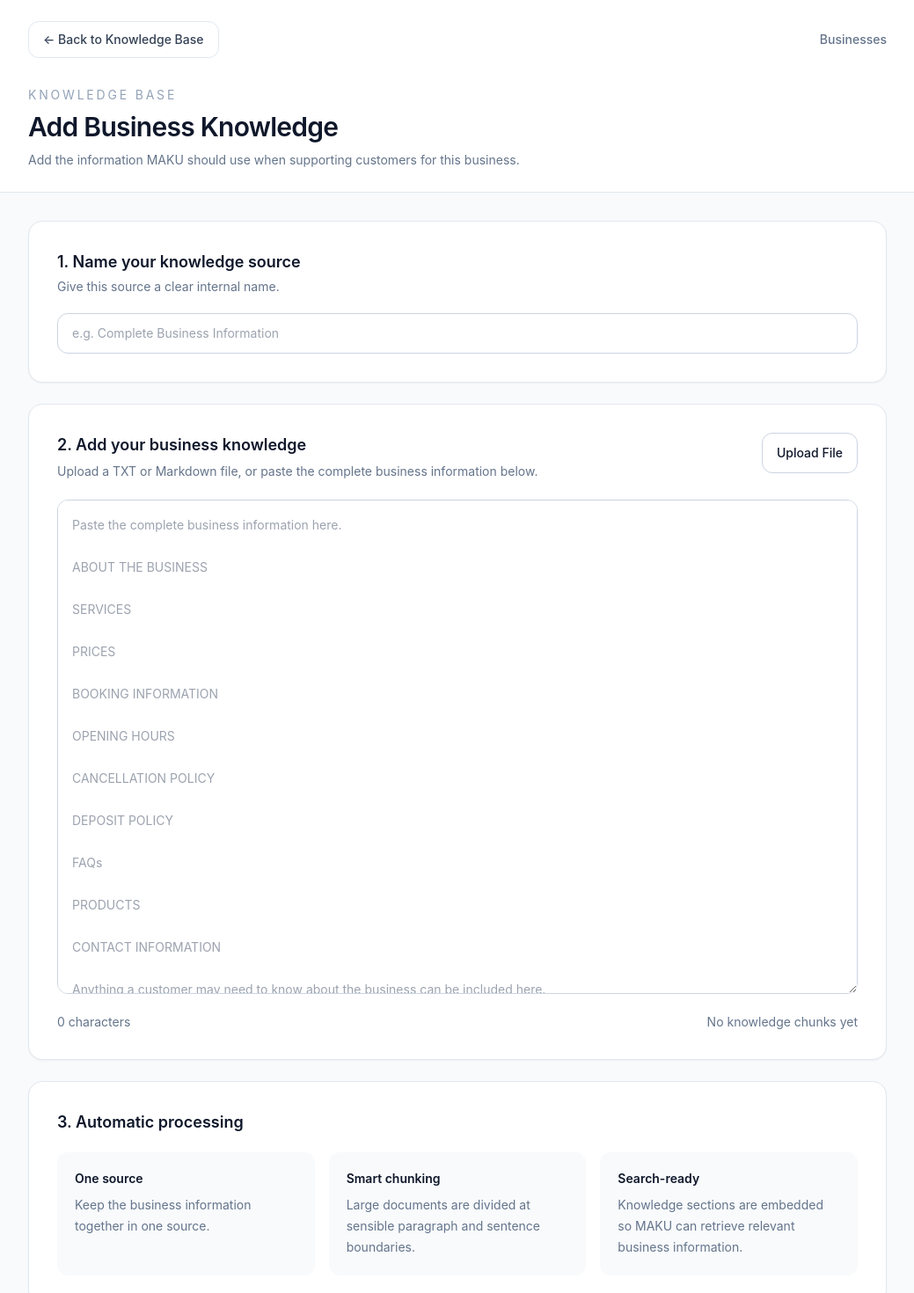
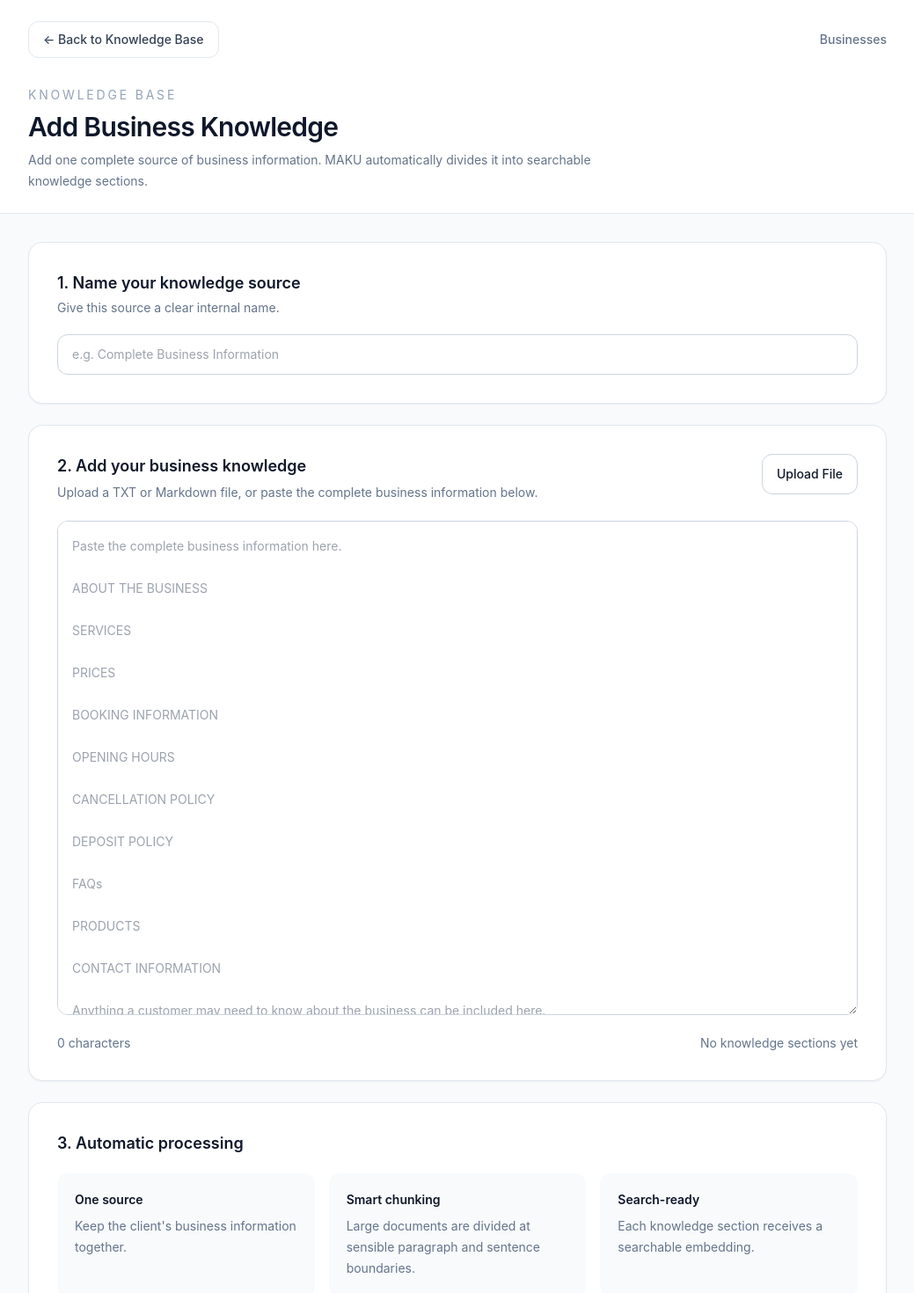
Before and after one commit to NBelleBee/maku-platform, a Next.js app: page /dashboard/businesses/1/knowledge/new in a window 1280 px wide. Shown: the top 1470 px of the page at 88% size, without its empty margins (120-1159 px from the left). Built offline with nearby package versions, Linux system fonts and the light colour scheme; no server answers.

Commit message:
Update page.tsx

```diff
--- a/app/dashboard/businesses/[id]/knowledge/new/page.tsx
+++ b/app/dashboard/businesses/[id]/knowledge/new/page.tsx
@@ -7,12 +7,6 @@ import { createClient } from '@/lib/supabase-client'
 
 const CHUNK_SIZE = 1200
 const CHUNK_OVERLAP = 200
-
-type Business = {
-  id: string
-  name: string
-  owner_id: string | null
-}
 
 function chunkText(text: string): string[] {
   const cleanedText = text
@@ -159,73 +153,7 @@ export default function NewKnowledgePage() {
     setSuccess('')
     setSaving(true)
 
-    const supabase = createClient()
-
     try {
-      const {
-        data: { user },
-        error: userError,
-      } = await supabase.auth.getUser()
-
-      if (userError) {
-        setError(
-          `Authentication check failed: ${userError.message}`
-        )
-        setSaving(false)
-        return
-      }
-
-      if (!user) {
-        setError(
-          'You are not currently signed in to MAKU. Please sign out, sign back in, and try again.'
-        )
-        setSaving(false)
-        return
-      }
-
-      const {
-        data: business,
-        error: businessError,
-      } = await supabase
-        .from('businesses')
-        .select('id, name, owner_id')
-        .eq('id', businessId)
-        .single()
-
-      if (businessError) {
-        setError(
-          `Could not load this business: ${businessError.message}`
-        )
-        setSaving(false)
-        return
-      }
-
-      if (!business) {
-        setError('Business not found.')
-        setSaving(false)
-        return
-      }
-
-      const businessRecord = business as Business
-
-      if (!businessRecord.owner_id) {
-        setError(
-          'This business does not have an owner assigned yet.'
-        )
-        setSaving(false)
-        return
-      }
-
-      if (businessRecord.owner_id !== user.id) {
-        setError(
-          `You are signed in as ${
-            user.email ?? 'another account'
-          }, but this business belongs to a different MAKU account. The upload has been stopped for security.`
-        )
-        setSaving(false)
-        return
-      }
-
       const trimmedTitle = title.trim()
       const trimmedContent = content.trim()
 
@@ -253,7 +181,47 @@ export default function NewKnowledgePage() {
         return
       }
 
-      const { error: insertError } =
+      const supabase = createClient()
+
+      const {
+        data: { user },
+        error: userError,
+      } = await supabase.auth.getUser()
+
+      if (userError || !user) {
+        setError(
+          'You are not currently signed in to MAKU. Please sign in again.'
+        )
+        setSaving(false)
+        return
+      }
+
+      const {
+        data: business,
+        error: businessError,
+      } = await supabase
+        .from('businesses')
+        .select('id, name, owner_id')
+        .eq('id', businessId)
+        .single()
+
+      if (businessError || !business) {
+        setError(
+          'Could not find this business.'
+        )
+        setSaving(false)
+        return
+      }
+
+      if (business.owner_id !== user.id) {
+        setError(
+          'You do not have permission to add knowledge to this business.'
+        )
+        setSaving(false)
+        return
+      }
+
+      const { data: knowledge, error: insertError } =
         await supabase
           .from('knowledge')
           .insert({
@@ -262,17 +230,20 @@ export default function NewKnowledgePage() {
             content: trimmedContent,
             is_active: true,
           })
+          .select('id')
+          .single()
 
-      if (insertError) {
+      if (insertError || !knowledge) {
         setError(
-          `Knowledge could not be saved: ${insertError.message}`
+          insertError?.message ??
+            'Knowledge could not be saved.'
         )
         setSaving(false)
         return
       }
 
       setSuccess(
-        'Knowledge saved. Creating search embeddings...'
+        'Business knowledge saved. Creating searchable sections...'
       )
 
       const embeddingResponse = await fetch(
@@ -294,23 +265,22 @@ export default function NewKnowledgePage() {
       if (!embeddingResponse.ok) {
         setError(
           embeddingResult?.error ??
-            'Knowledge was saved, but the embeddings could not be created.'
+            'Knowledge was saved, but searchable sections could not be created.'
         )
         setSaving(false)
         return
       }
 
       const chunksCreated =
-        embeddingResult.chunksCreated ?? chunks.length
+        embeddingResult.chunksCreated ??
+        chunks.length
 
       setSuccess(
-        `${chunksCreated} knowledge ${
+        `${chunksCreated} ${
           chunksCreated === 1
-            ? 'chunk'
-            : 'chunks'
-        } created and embedded successfully for ${
-          businessRecord.name
-        }.`
+            ? 'knowledge section'
+            : 'knowledge sections'
+        } created successfully for ${business.name}.`
       )
 
       setTimeout(() => {
@@ -318,14 +288,13 @@ export default function NewKnowledgePage() {
           `/dashboard/businesses/${businessId}/knowledge`
         )
         router.refresh()
-      }, 1500)
+      }, 1200)
     } catch (caughtError) {
-      const message =
+      setError(
         caughtError instanceof Error
           ? caughtError.message
           : 'An unexpected error occurred.'
-
-      setError(message)
+      )
       setSaving(false)
     }
   }
@@ -362,8 +331,9 @@ export default function NewKnowledgePage() {
             </h1>
 
             <p className="mt-2 max-w-2xl text-sm leading-6 text-slate-500">
-              Add the information MAKU should use when
-              supporting customers for this business.
+              Add one complete source of business information.
+              MAKU automatically divides it into searchable
+              knowledge sections.
             </p>
           </div>
         </div>
@@ -500,10 +470,10 @@ Anything a customer may need to know about the business can be included here.`}
                 {chunks.length > 0
                   ? `${chunks.length} ${
                       chunks.length === 1
-                        ? 'knowledge chunk'
-                        : 'knowledge chunks'
+                        ? 'knowledge section'
+                        : 'knowledge sections'
                     } will be created`
-                  : 'No knowledge chunks yet'}
+                  : 'No knowledge sections yet'}
               </span>
             </div>
           </div>
@@ -520,8 +490,8 @@ Anything a customer may need to know about the business can be included here.`}
                 </p>
 
                 <p className="mt-2 text-sm leading-6 text-slate-500">
-                  Keep the business information together
-                  in one source.
+                  Keep the client's business information
+                  together.
                 </p>
               </div>
 
@@ -542,8 +512,8 @@ Anything a customer may need to know about the business can be included here.`}
                 </p>
 
                 <p className="mt-2 text-sm leading-6 text-slate-500">
-                  Knowledge sections are embedded so MAKU
-                  can retrieve relevant business information.
+                  Each knowledge section receives a
+                  searchable embedding.
                 </p>
               </div>
             </div>
```
